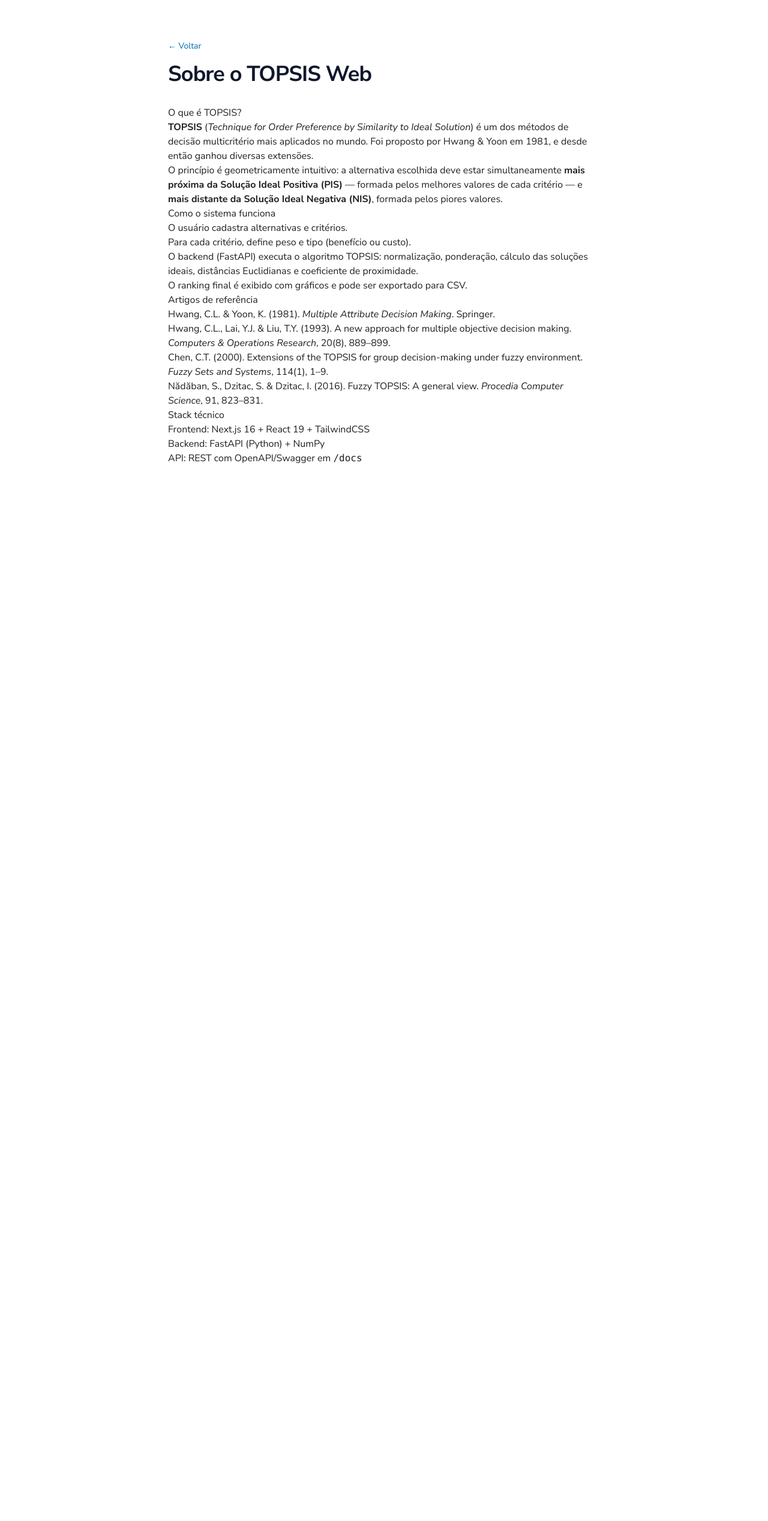
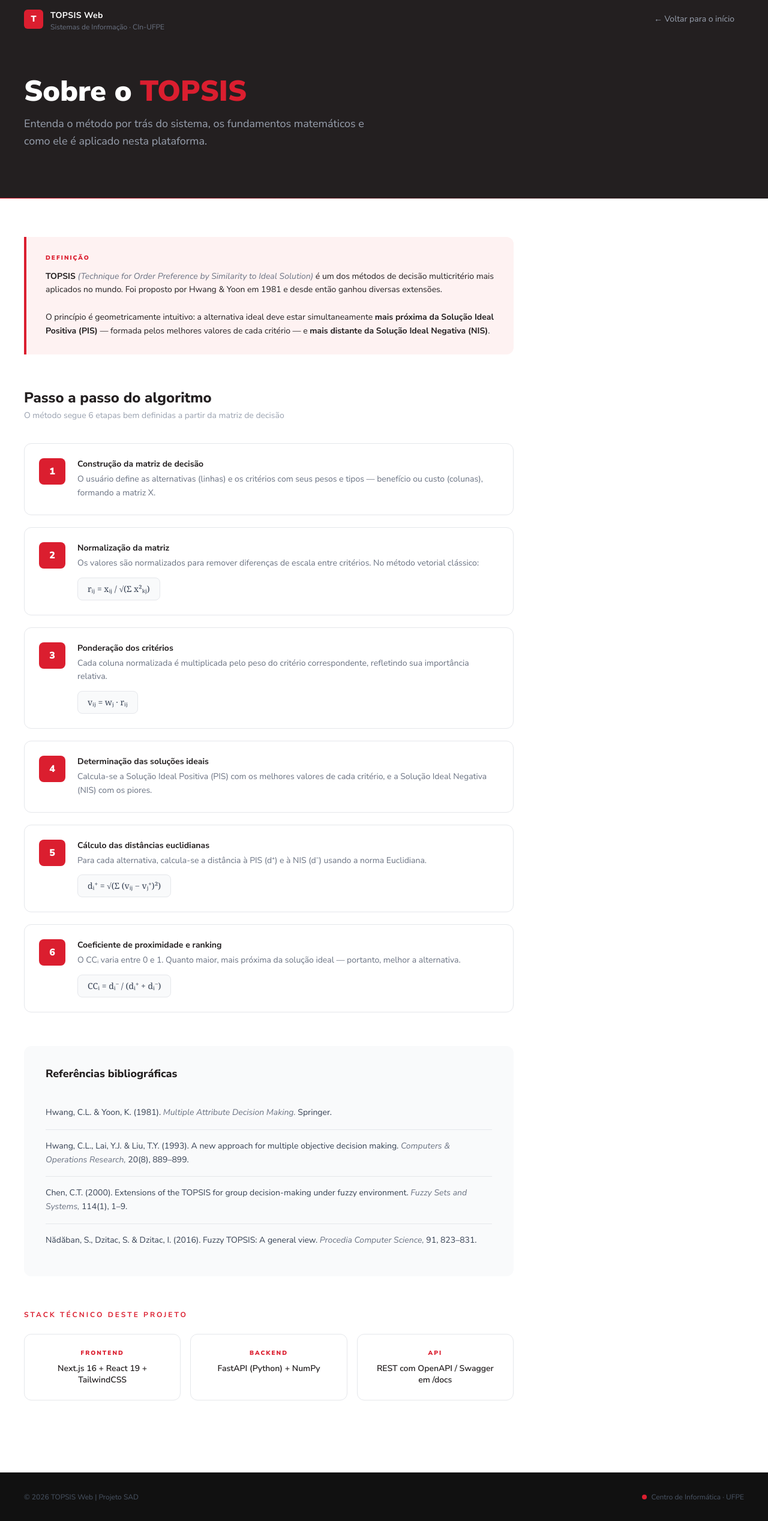
Before and after one commit to MatheusDalia/topsis-decision-web, a Next.js app in the folder frontend/: page /about in a window 1280 px wide. Shown: the whole page at 60% size. Before the commit the page ends 840 px from the top, so only its background shows below. Built offline with nearby package versions, Linux system fonts and the light colour scheme; a web font is replaced by a local one.

Commit message:
feat: redesign da página Sobre com identidade a ID visual nova

```diff
--- a/frontend/src/app/about/page.tsx
+++ b/frontend/src/app/about/page.tsx
@@ -1,79 +1,299 @@
+// import Link from "next/link";
+
+// export default function About() {
+//   return (
+//     <main className="min-h-screen bg-white">
+//       <section className="mx-auto max-w-3xl px-6 py-16">
+//         <Link href="/" className="text-sm text-sky-700 hover:underline">
+//           ← Voltar
+//         </Link>
+//         <h1 className="mt-4 text-4xl font-bold tracking-tight text-slate-900">
+//           Sobre o TOPSIS Web
+//         </h1>
+
+//         <div className="prose prose-slate mt-8 max-w-none">
+//           <h2>O que é TOPSIS?</h2>
+//           <p>
+//             <strong>TOPSIS</strong> (<em>Technique for Order Preference by
+//             Similarity to Ideal Solution</em>) é um dos métodos de decisão
+//             multicritério mais aplicados no mundo. Foi proposto por
+//             Hwang & Yoon em 1981, e desde então ganhou diversas extensões.
+//           </p>
+//           <p>
+//             O princípio é geometricamente intuitivo: a alternativa escolhida
+//             deve estar simultaneamente <strong>mais próxima da Solução Ideal
+//             Positiva (PIS)</strong> — formada pelos melhores valores de cada
+//             critério — e <strong>mais distante da Solução Ideal Negativa
+//             (NIS)</strong>, formada pelos piores valores.
+//           </p>
+
+//           <h2>Como o sistema funciona</h2>
+//           <ol>
+//             <li>O usuário cadastra alternativas e critérios.</li>
+//             <li>
+//               Para cada critério, define peso e tipo (benefício ou custo).
+//             </li>
+//             <li>
+//               O backend (FastAPI) executa o algoritmo TOPSIS: normalização,
+//               ponderação, cálculo das soluções ideais, distâncias Euclidianas
+//               e coeficiente de proximidade.
+//             </li>
+//             <li>
+//               O ranking final é exibido com gráficos e pode ser exportado
+//               para CSV.
+//             </li>
+//           </ol>
+
+//           <h2>Artigos de referência</h2>
+//           <ul>
+//             <li>
+//               Hwang, C.L. &amp; Yoon, K. (1981).{" "}
+//               <em>Multiple Attribute Decision Making</em>. Springer.
+//             </li>
+//             <li>
+//               Hwang, C.L., Lai, Y.J. &amp; Liu, T.Y. (1993). A new approach
+//               for multiple objective decision making.{" "}
+//               <em>Computers &amp; Operations Research</em>, 20(8), 889–899.
+//             </li>
+//             <li>
+//               Chen, C.T. (2000). Extensions of the TOPSIS for group
+//               decision-making under fuzzy environment.{" "}
+//               <em>Fuzzy Sets and Systems</em>, 114(1), 1–9.
+//             </li>
+//             <li>
+//               Nădăban, S., Dzitac, S. &amp; Dzitac, I. (2016). Fuzzy TOPSIS:
+//               A general view. <em>Procedia Computer Science</em>, 91, 823–831.
+//             </li>
+//           </ul>
+
+//           <h2>Stack técnico</h2>
+//           <ul>
+//             <li>Frontend: Next.js 16 + React 19 + TailwindCSS</li>
+//             <li>Backend: FastAPI (Python) + NumPy</li>
+//             <li>API: REST com OpenAPI/Swagger em <code>/docs</code></li>
+//           </ul>
+//         </div>
+//       </section>
+//     </main>
+//   );
+// }
+
 import Link from "next/link";
+
+const methodSteps = [
+  {
+    n: "1",
+    title: "Construção da matriz de decisão",
+    desc: "O usuário define as alternativas (linhas) e os critérios com seus pesos e tipos — benefício ou custo (colunas), formando a matriz X.",
+    formula: null,
+  },
+  {
+    n: "2",
+    title: "Normalização da matriz",
+    desc: "Os valores são normalizados para remover diferenças de escala entre critérios. No método vetorial clássico:",
+    formula: "rᵢⱼ = xᵢⱼ / √(Σ x²ₖⱼ)",
+  },
+  {
+    n: "3",
+    title: "Ponderação dos critérios",
+    desc: "Cada coluna normalizada é multiplicada pelo peso do critério correspondente, refletindo sua importância relativa.",
+    formula: "vᵢⱼ = wⱼ · rᵢⱼ",
+  },
+  {
+    n: "4",
+    title: "Determinação das soluções ideais",
+    desc: "Calcula-se a Solução Ideal Positiva (PIS) com os melhores valores de cada critério, e a Solução Ideal Negativa (NIS) com os piores.",
+    formula: null,
+  },
+  {
+    n: "5",
+    title: "Cálculo das distâncias euclidianas",
+    desc: "Para cada alternativa, calcula-se a distância à PIS (d⁺) e à NIS (d⁻) usando a norma Euclidiana.",
+    formula: "dᵢ⁺ = √(Σ (vᵢⱼ − vⱼ⁺)²)",
+  },
+  {
+    n: "6",
+    title: "Coeficiente de proximidade e ranking",
+    desc: "O CCᵢ varia entre 0 e 1. Quanto maior, mais próxima da solução ideal — portanto, melhor a alternativa.",
+    formula: "CCᵢ = dᵢ⁻ / (dᵢ⁺ + dᵢ⁻)",
+  },
+];
+
+const references = [
+  {
+    text: "Hwang, C.L. & Yoon, K. (1981).",
+    italic: "Multiple Attribute Decision Making.",
+    rest: " Springer.",
+  },
+  {
+    text: "Hwang, C.L., Lai, Y.J. & Liu, T.Y. (1993). A new approach for multiple objective decision making.",
+    italic: "Computers & Operations Research,",
+    rest: " 20(8), 889–899.",
+  },
+  {
+    text: "Chen, C.T. (2000). Extensions of the TOPSIS for group decision-making under fuzzy environment.",
+    italic: "Fuzzy Sets and Systems,",
+    rest: " 114(1), 1–9.",
+  },
+  {
+    text: "Nădăban, S., Dzitac, S. & Dzitac, I. (2016). Fuzzy TOPSIS: A general view.",
+    italic: "Procedia Computer Science,",
+    rest: " 91, 823–831.",
+  },
+];
+
+const stack = [
+  { label: "Frontend", val: "Next.js 16 + React 19 + TailwindCSS" },
+  { label: "Backend",  val: "FastAPI (Python) + NumPy" },
+  { label: "API",      val: "REST com OpenAPI / Swagger em /docs" },
+];
 
 export default function About() {
   return (
     <main className="min-h-screen bg-white">
-      <section className="mx-auto max-w-3xl px-6 py-16">
-        <Link href="/" className="text-sm text-sky-700 hover:underline">
-          ← Voltar
+
+      {/* ── NAV ── */}
+      <nav className="bg-[#231F20] px-10 h-16 flex items-center justify-between">
+        <Link href="/" className="flex items-center gap-3">
+          <div className="w-8 h-8 bg-[#DB1E2F] rounded-md flex items-center justify-center text-white font-black text-sm">
+            T
+          </div>
+          <div>
+            <span className="text-white font-bold text-sm tracking-wide">TOPSIS Web</span>
+            <span className="text-gray-500 text-xs block leading-none mt-0.5">Sistemas de Informação · CIn-UFPE</span>
+          </div>
         </Link>
-        <h1 className="mt-4 text-4xl font-bold tracking-tight text-slate-900">
-          Sobre o TOPSIS Web
-        </h1>
+        <Link
+          href="/"
+          className="text-gray-400 hover:text-white text-sm px-4 py-2 rounded-md hover:bg-white/5 transition"
+        >
+          ← Voltar para o início
+        </Link>
+      </nav>
 
-        <div className="prose prose-slate mt-8 max-w-none">
-          <h2>O que é TOPSIS?</h2>
-          <p>
-            <strong>TOPSIS</strong> (<em>Technique for Order Preference by
-            Similarity to Ideal Solution</em>) é um dos métodos de decisão
-            multicritério mais aplicados no mundo. Foi proposto por
-            Hwang & Yoon em 1981, e desde então ganhou diversas extensões.
+      {/* ── HERO ── */}
+      <section className="bg-[#231F20] px-10 pt-16 pb-20 relative overflow-hidden">
+        <div className="absolute bottom-0 left-0 right-0 h-px bg-gradient-to-r from-[#DB1E2F] via-[#DB1E2F]/30 to-transparent" />
+        <div className="max-w-4xl">
+          <h1 className="text-5xl font-black text-white mb-4">
+            Sobre o <span className="text-[#DB1E2F]">TOPSIS</span>
+          </h1>
+          <p className="text-gray-400 text-lg leading-relaxed max-w-xl">
+            Entenda o método por trás do sistema, os fundamentos matemáticos
+            e como ele é aplicado nesta plataforma.
           </p>
-          <p>
-            O princípio é geometricamente intuitivo: a alternativa escolhida
-            deve estar simultaneamente <strong>mais próxima da Solução Ideal
-            Positiva (PIS)</strong> — formada pelos melhores valores de cada
-            critério — e <strong>mais distante da Solução Ideal Negativa
-            (NIS)</strong>, formada pelos piores valores.
+        </div>
+      </section>
+
+      {/* ── CONTEÚDO ── */}
+      <div className="px-10 py-16 max-w-4xl">
+
+        {/* Definição */}
+        <div className="bg-red-50 border-l-4 border-[#DB1E2F] rounded-r-xl px-8 py-7 mb-14">
+          <p className="text-[10px] font-black text-[#DB1E2F] tracking-[2px] uppercase mb-3">
+            Definição
+          </p>
+          <p className="text-[#231F20] text-sm leading-relaxed">
+            <strong>TOPSIS</strong>{" "}
+            <em className="text-gray-500">
+              (Technique for Order Preference by Similarity to Ideal Solution)
+            </em>{" "}
+            é um dos métodos de decisão multicritério mais aplicados no mundo.
+            Foi proposto por Hwang & Yoon em 1981 e desde então ganhou diversas
+            extensões.
+            <br /><br />
+            O princípio é geometricamente intuitivo: a alternativa ideal deve
+            estar simultaneamente{" "}
+            <strong>mais próxima da Solução Ideal Positiva (PIS)</strong> —
+            formada pelos melhores valores de cada critério — e{" "}
+            <strong>mais distante da Solução Ideal Negativa (NIS)</strong>.
+          </p>
+        </div>
+
+        {/* Passo a passo */}
+        <div className="mb-14">
+          <h2 className="text-2xl font-extrabold text-[#231F20] mb-1">
+            Passo a passo do algoritmo
+          </h2>
+          <p className="text-gray-400 text-sm mb-9">
+            O método segue 6 etapas bem definidas a partir da matriz de decisão
           </p>
 
-          <h2>Como o sistema funciona</h2>
-          <ol>
-            <li>O usuário cadastra alternativas e critérios.</li>
-            <li>
-              Para cada critério, define peso e tipo (benefício ou custo).
-            </li>
-            <li>
-              O backend (FastAPI) executa o algoritmo TOPSIS: normalização,
-              ponderação, cálculo das soluções ideais, distâncias Euclidianas
-              e coeficiente de proximidade.
-            </li>
-            <li>
-              O ranking final é exibido com gráficos e pode ser exportado
-              para CSV.
-            </li>
-          </ol>
+          <div className="flex flex-col gap-5">
+            {methodSteps.map((s) => (
+              <div
+                key={s.n}
+                className="flex gap-5 items-start bg-white border border-gray-200 rounded-xl p-6 hover:shadow-md transition"
+              >
+                <div className="min-w-[44px] h-11 bg-[#DB1E2F] text-white rounded-lg flex items-center justify-center font-black text-base">
+                  {s.n}
+                </div>
+                <div>
+                  <h4 className="font-bold text-[#231F20] text-sm mb-1">{s.title}</h4>
+                  <p className="text-gray-500 text-sm leading-relaxed">{s.desc}</p>
+                  {s.formula && (
+                    <span className="inline-block mt-3 bg-gray-50 border border-gray-200 rounded-lg px-4 py-2 font-serif text-sm text-gray-700">
+                      {s.formula}
+                    </span>
+                  )}
+                </div>
+              </div>
+            ))}
+          </div>
+        </div>
 
-          <h2>Artigos de referência</h2>
-          <ul>
-            <li>
-              Hwang, C.L. &amp; Yoon, K. (1981).{" "}
-              <em>Multiple Attribute Decision Making</em>. Springer.
-            </li>
-            <li>
-              Hwang, C.L., Lai, Y.J. &amp; Liu, T.Y. (1993). A new approach
-              for multiple objective decision making.{" "}
-              <em>Computers &amp; Operations Research</em>, 20(8), 889–899.
-            </li>
-            <li>
-              Chen, C.T. (2000). Extensions of the TOPSIS for group
-              decision-making under fuzzy environment.{" "}
-              <em>Fuzzy Sets and Systems</em>, 114(1), 1–9.
-            </li>
-            <li>
-              Nădăban, S., Dzitac, S. &amp; Dzitac, I. (2016). Fuzzy TOPSIS:
-              A general view. <em>Procedia Computer Science</em>, 91, 823–831.
-            </li>
-          </ul>
+        {/* Referências */}
+        <div className="bg-gray-50 rounded-xl px-9 py-8 mb-14">
+          <h2 className="text-lg font-extrabold text-[#231F20] mb-6">
+            Referências bibliográficas
+          </h2>
+          <div className="flex flex-col">
+            {references.map((r, i) => (
+              <div
+                key={i}
+                className={`py-4 text-sm text-gray-700 leading-relaxed ${
+                  i < references.length - 1 ? "border-b border-gray-200" : ""
+                }`}
+              >
+                {r.text} <em className="text-gray-500">{r.italic}</em>{r.rest}
+              </div>
+            ))}
+          </div>
+        </div>
 
-          <h2>Stack técnico</h2>
-          <ul>
-            <li>Frontend: Next.js 16 + React 19 + TailwindCSS</li>
-            <li>Backend: FastAPI (Python) + NumPy</li>
-            <li>API: REST com OpenAPI/Swagger em <code>/docs</code></li>
-          </ul>
+        {/* Stack */}
+        <div className="mb-14">
+          <p className="text-[#DB1E2F] text-xs font-bold uppercase tracking-[3px] mb-6">
+            Stack Técnico deste Projeto
+          </p>
+          <div className="grid sm:grid-cols-3 gap-4">
+            {stack.map((s) => (
+              <div
+                key={s.label}
+                className="bg-white border border-gray-200 rounded-xl p-6 text-center"
+              >
+                <p className="text-[10px] font-black text-[#DB1E2F] tracking-[2px] uppercase mb-2">
+                  {s.label}
+                </p>
+                <p className="text-sm font-semibold text-[#231F20] leading-snug">
+                  {s.val}
+                </p>
+              </div>
+            ))}
+          </div>
         </div>
-      </section>
+
+      </div>
+
+      {/* ── FOOTER ── */}
+      <footer className="bg-[#111] px-10 py-8 flex justify-between items-center border-t border-white/5">
+        <p className="text-gray-600 text-xs">© 2026 TOPSIS Web | Projeto SAD</p>
+        <div className="flex items-center gap-2 text-gray-600 text-xs">
+          <span className="w-2 h-2 bg-[#DB1E2F] rounded-full" />
+          Centro de Informática · UFPE
+        </div>
+      </footer>
+
     </main>
   );
 }
```
